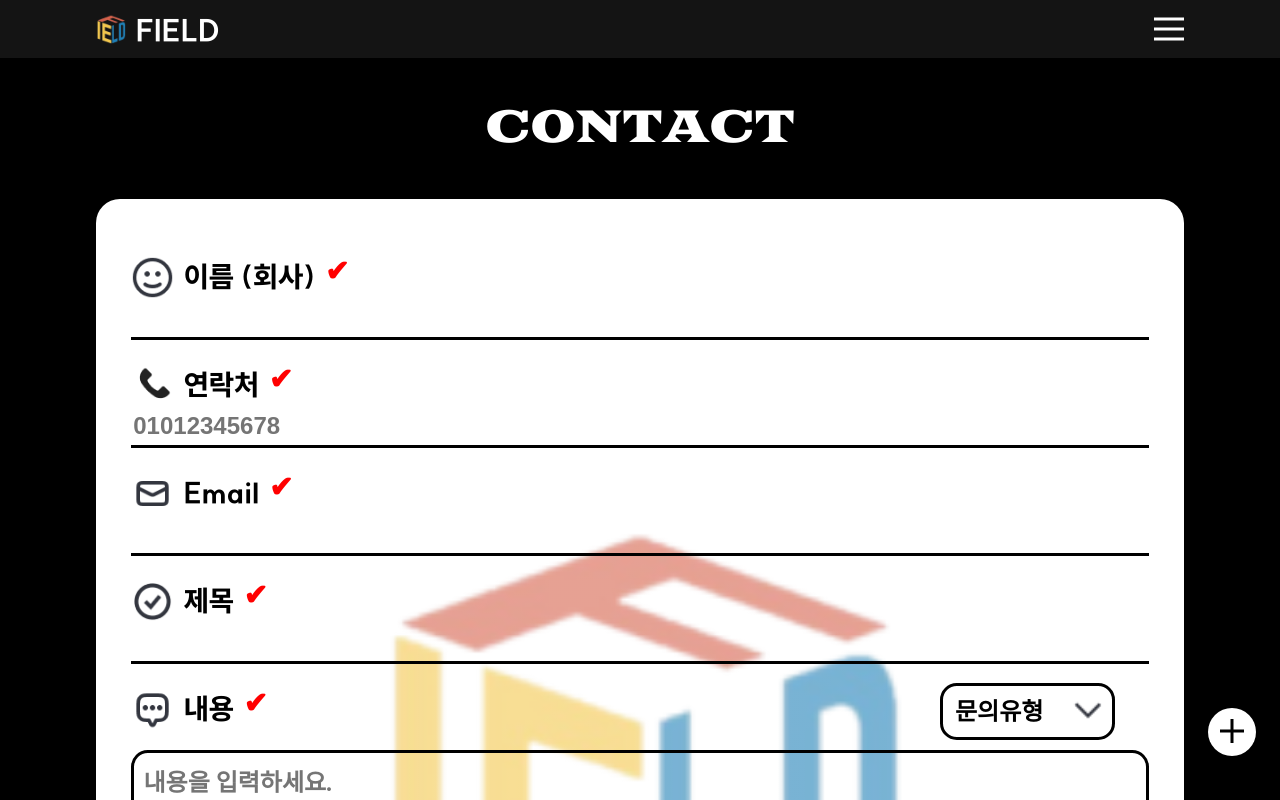
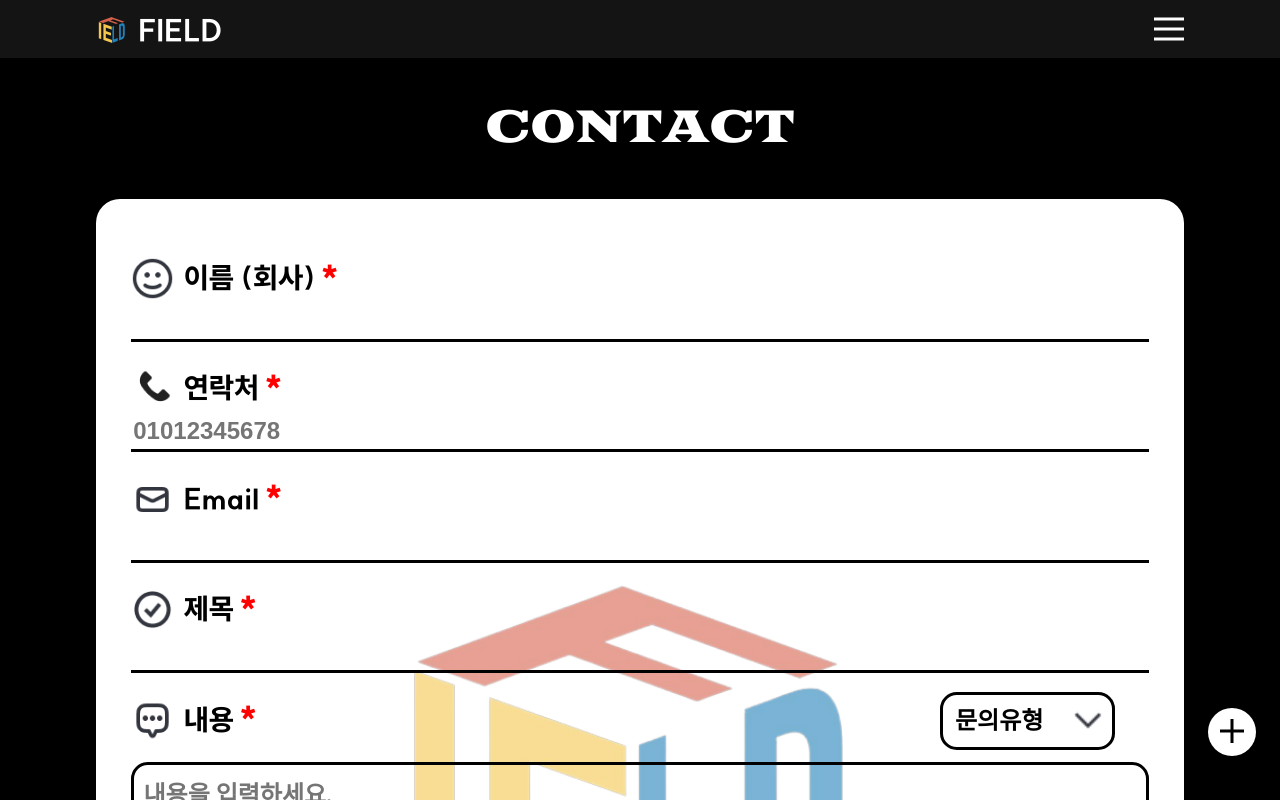
Before and after one commit to bobob0311/Field_website, a React (Vite) app: page /contact in a window 1280 px wide. Shown: the top 800 px of the page. Built offline with nearby package versions, Linux system fonts and the light colour scheme; no server answers; a web font is replaced by a local one; what pocketbase would draw is missing.

Commit message:
:lipstick: 별 다시 생성 및 체크 색깔 변경
별 다시 생성 및 체크 색깔 변경

```diff
--- a/src/components/contact/ContactForm.jsx
+++ b/src/components/contact/ContactForm.jsx
@@ -117,9 +117,15 @@ const Option = styled.option`
 `;
 
 const Check = styled.span`
-  color: red;
+  color: green;
   padding: 0 0 0.5rem 0.4rem;
   font-size: 1.2rem;
+`;
+
+const Star = styled.span`
+  color: red;
+  padding: 0 0 0.5rem 0.2rem;
+  font-size: 1.4rem;
 `;
 
 const initialValidationState = {
@@ -136,7 +142,7 @@ function InputBox({validName, imgSrc, imgAlt, name, children}) {
       <VerticalCenter>
         <Img src={imgSrc} alt={imgAlt} />
         {name}
-        {!validName ? <Check> ✔</Check> : null}
+        {!validName ? <Star>*</Star> : <Check> ✔</Check>}
       </VerticalCenter>
       {children}
     </InputLabel>
--- a/src/components/contact/ContactModal.jsx
+++ b/src/components/contact/ContactModal.jsx
@@ -113,7 +113,7 @@ export default function ContactModal(props) {
       <>
         <div>
           <ModalP mg='2.2rem 0 0 0'>올바르지 않는 형식입니다.</ModalP>
-          <ModalP mg='0.7rem 0 0 0'>체크된 항목을 확인해주세요</ModalP>
+          <ModalP mg='0.7rem 0 0 0'>별표된 항목을 확인해주세요.</ModalP>
         </div>
         <ModalButton type='button' onClick={onClose}>
           확인하기
```
Also changed, not shown: public/fieldLogo.png.
